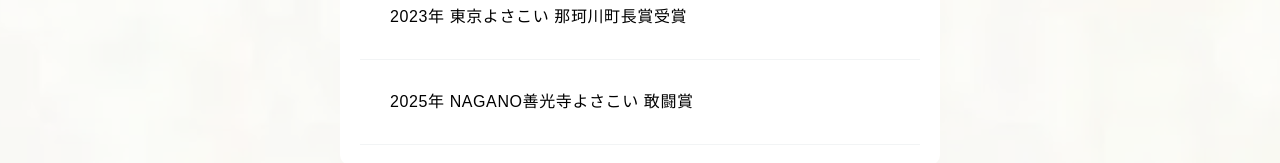
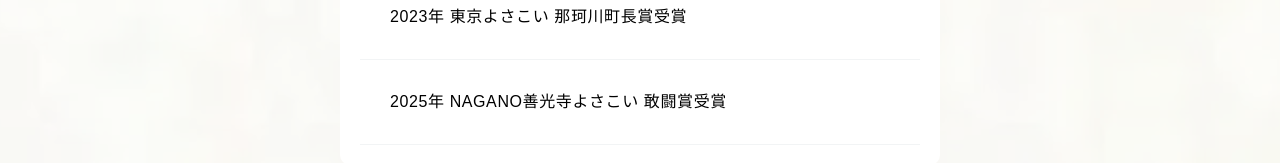
Before and after one commit to fuujin4351/fuujin, a Next.js app: page /about in a window 1280 px wide. Shown: the part 3851-4014 px from the top of the page. Built offline with nearby package versions, Linux system fonts and the light colour scheme.

Commit message:
Update awardList.ts

```diff
--- a/src/components/sections/about/awardList.ts
+++ b/src/components/sections/about/awardList.ts
@@ -44,5 +44,5 @@
     prize: "MC賞受賞(個人賞)",
   },
   { year: "2023年", name: "東京よさこい", prize: "那珂川町長賞受賞" },
-  { year: "2025年", name: "NAGANO善光寺よさこい", prize: "敢闘賞" },
+  { year: "2025年", name: "NAGANO善光寺よさこい", prize: "敢闘賞受賞" },
 ];
```
